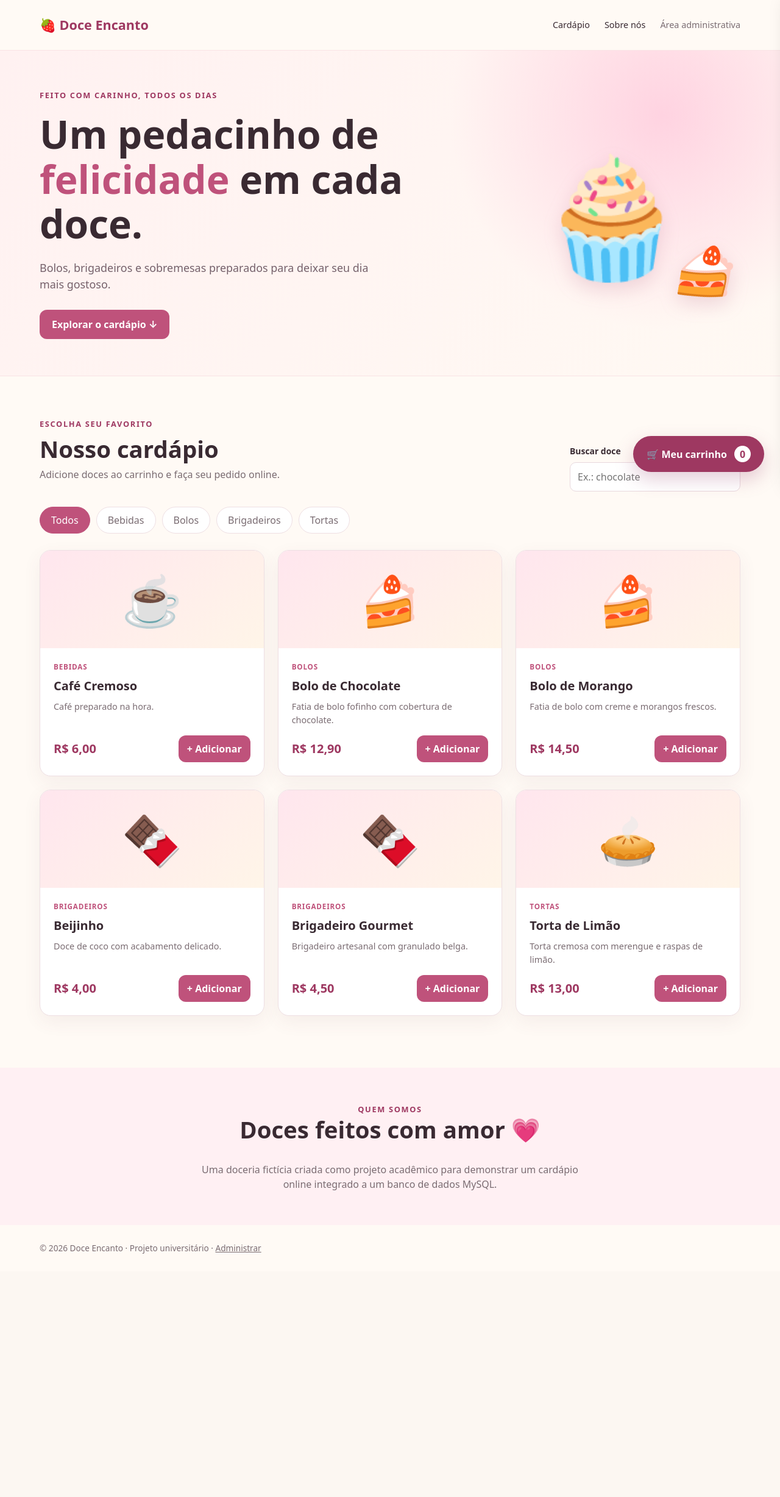
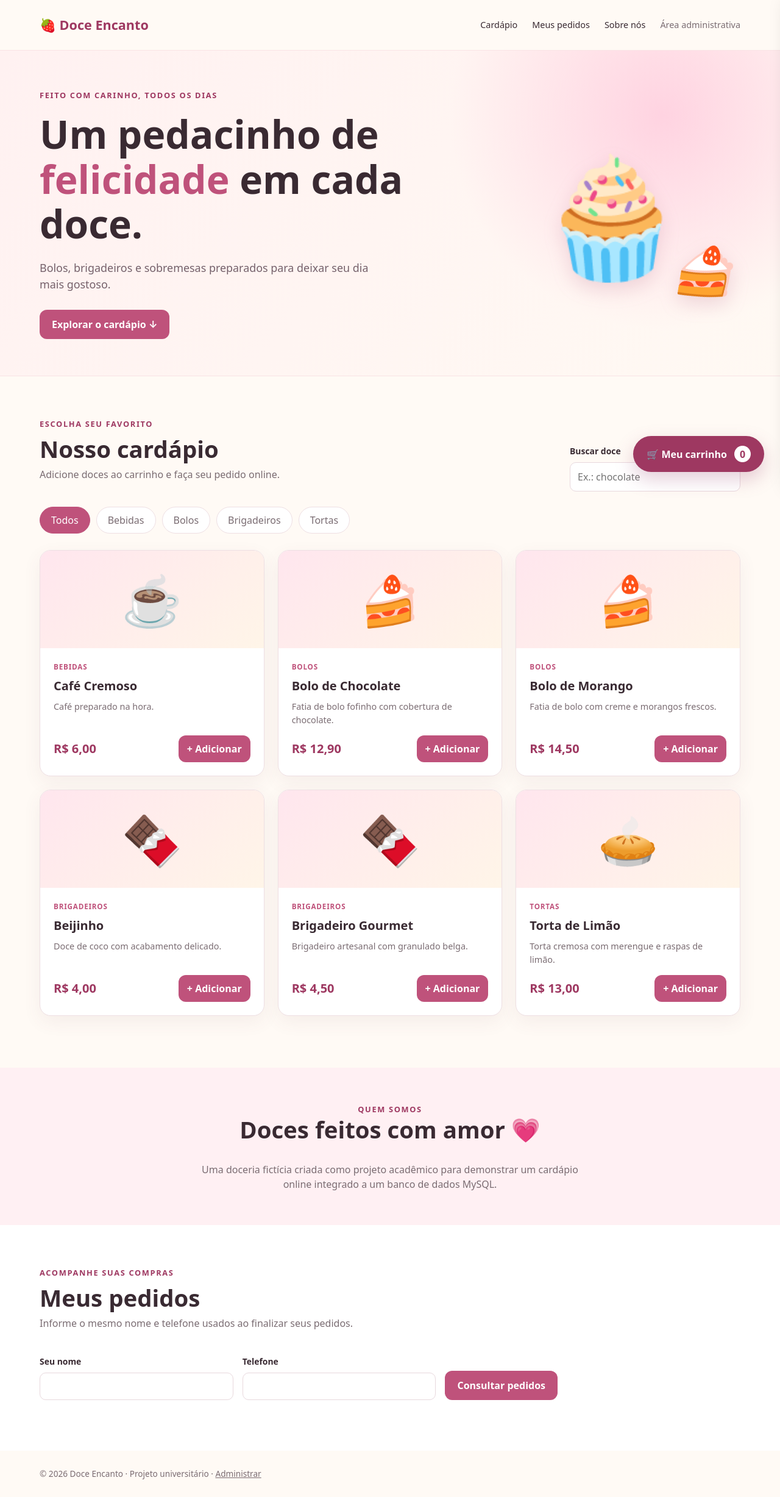
Before and after one commit to Gabriel-Esposito/Cardapio-online, a Flask app: page / in a window 1280 px wide. Shown: the whole page at 61% size. Before the commit the page ends 2056 px from the top, so only its background shows below. Run offline with Flask 3, Linux system fonts and the light colour scheme; data comes from the database, SQL or seed files in the repository; data that the repository does not hold is empty.

Commit message:
Visualização dos pedidos
Agora o cliente consegue visualizar o pedido utilizando seu nome e número de telefone registrado no pedido

```diff
--- a/app.py
+++ b/app.py
@@ -367,6 +367,42 @@ def fazer_pedido():
         db.close()
 
 
+@app.post('/api/meus-pedidos')
+def consultar_pedidos_cliente():
+    data = request.get_json(silent=True) or {}
+    if not isinstance(data, dict):
+        return json_error('Informe nome e telefone válidos.')
+    cliente = str(data.get('cliente', '')).strip()
+    telefone_informado = str(data.get('telefone', '')).strip()
+    telefone = re.sub(r'\D', '', telefone_informado)
+    if (not 2 <= len(cliente) <= 120
+            or not re.fullmatch(r'[+()\d\s-]{8,30}', telefone_informado)
+            or len(telefone) < 8):
+        return json_error('Informe nome e telefone válidos.')
+
+    db = connect()
+    try:
+        with db.cursor() as cursor:
+            cursor.execute('''SELECT id,telefone,observacao,total,status,forma_pagamento,
+                              DATE_FORMAT(criado_em, '%%d/%%m/%%Y %%H:%%i') AS criado_em
+                              FROM pedidos WHERE LOWER(cliente)=LOWER(%s) ORDER BY id DESC''',
+                           (cliente,))
+            orders = [order for order in cursor.fetchall()
+                      if re.sub(r'\D', '', order['telefone']) == telefone]
+            for order in orders:
+                order.pop('telefone')
+                order['total'] = float(order['total'])
+                cursor.execute('''SELECT nome_produto,quantidade,preco_unitario,subtotal
+                                  FROM itens_pedido WHERE pedido_id=%s ORDER BY id''', (order['id'],))
+                order['itens'] = cursor.fetchall()
+                for item in order['itens']:
+                    item['preco_unitario'] = float(item['preco_unitario'])
+                    item['subtotal'] = float(item['subtotal'])
+            return jsonify(orders)
+    finally:
+        db.close()
+
+
 @app.get('/api/pedidos')
 @admin_required
 def listar_pedidos():
--- a/static/css/melhorias.css
+++ b/static/css/melhorias.css
@@ -20,4 +20,10 @@
 .image-controls{position:absolute;bottom:8px;right:8px;display:flex;gap:5px}
 .image-controls button{border:0;border-radius:50%;width:32px;height:32px;background:#fff;color:var(--ink);font-size:1.3rem}
 .cart-bottom{overflow-y:auto;max-height:75vh}
+.customer-history{padding:65px 0;background:#fff}
+.history-form{display:grid;grid-template-columns:1fr 1fr auto;align-items:end;gap:15px;max-width:850px}
+.history-form label{margin:0}
+#historico-mensagem{margin:18px 0}
+.order-status{color:var(--pink-dark)}
 @media(max-width:800px){.admin-shell{grid-template-columns:1fr;gap:0}.admin-sidebar{position:static;margin-top:15px}.admin-sidebar nav{display:flex;overflow-x:auto}.admin-sidebar .tab{white-space:nowrap}.admin-main{padding-top:25px}}
+@media(max-width:650px){.history-form{grid-template-columns:1fr}.history-form .btn{width:100%}}
--- a/static/js/publico.js
+++ b/static/js/publico.js
@@ -91,6 +91,38 @@ $('form-pedido').addEventListener('submit',async(ev)=>{
   } catch(err) {$('mensagem-pedido').textContent=err.message;}
   finally {botao.disabled=carrinho.size===0;}
 });
+$('form-historico').addEventListener('submit',async(ev)=>{
+  ev.preventDefault();
+  const form=ev.currentTarget, botao=form.querySelector('button[type=submit]');
+  const lista=$('lista-meus-pedidos');
+  botao.disabled=true;
+  lista.replaceChildren();
+  $('historico-mensagem').textContent='Buscando seus pedidos...';
+  try {
+    const response=await fetch('/api/meus-pedidos',{method:'POST',headers:{'Content-Type':'application/json'},body:JSON.stringify({
+      cliente:$('historico-nome').value,telefone:$('historico-telefone').value})});
+    const pedidos=await response.json();
+    if(!response.ok)throw new Error(pedidos.erro||'Não foi possível consultar os pedidos.');
+    if(!pedidos.length) {
+      $('historico-mensagem').textContent='Nenhum pedido encontrado com esses dados.';
+      return;
+    }
+    $('historico-mensagem').textContent=`${pedidos.length} pedido(s) encontrado(s).`;
+    for(const pedido of pedidos) {
+      const card=elemento('article','order'), topo=elemento('div','order-top');
+      topo.append(elemento('strong','',`Pedido #${pedido.id} · ${pedido.criado_em}`),
+        elemento('strong','order-status',pedido.status));
+      card.append(topo);
+      const itens=elemento('ul');
+      for(const item of pedido.itens)
+        itens.append(elemento('li','',`${item.quantidade} × ${item.nome_produto} — ${dinheiro(item.subtotal)}`));
+      card.append(itens,elemento('p','muted',`Pagamento: ${pedido.forma_pagamento||'Não informado'} · Total: ${dinheiro(pedido.total)}`));
+      if(pedido.observacao)card.append(elemento('small','muted',`Observação: ${pedido.observacao}`));
+      lista.append(card);
+    }
+  } catch(err) {$('historico-mensagem').textContent=err.message;}
+  finally {botao.disabled=false;}
+});
 (async function iniciar(){
   try {
     const [a,b]=await Promise.all([fetch('/api/produtos'),fetch('/api/categorias')]);
--- a/templates/index.html
+++ b/templates/index.html
@@ -8,10 +8,11 @@
   <script src="/static/js/publico.js" defer></script>
 </head>
 <body>
-<header class="topbar wrap"><a class="logo" href="/">🍓 <span>Doce Encanto</span></a><nav><a href="#cardapio">Cardápio</a><a href="#sobre">Sobre nós</a><a class="admin-link" href="/login">Área administrativa</a></nav></header>
+<header class="topbar wrap"><a class="logo" href="/">🍓 <span>Doce Encanto</span></a><nav><a href="#cardapio">Cardápio</a><a href="#meus-pedidos">Meus pedidos</a><a href="#sobre">Sobre nós</a><a class="admin-link" href="/login">Área administrativa</a></nav></header>
 <section class="hero"><div class="wrap hero-inner"><div><span class="eyebrow">Feito com carinho, todos os dias</span><h1>Um pedacinho de <em>felicidade</em> em cada doce.</h1><p>Bolos, brigadeiros e sobremesas preparados para deixar seu dia mais gostoso.</p><a class="btn primary" href="#cardapio">Explorar o cardápio ↓</a></div><div class="hero-art" aria-hidden="true">🧁<span>🍰</span></div></div></section>
 <main class="wrap" id="cardapio"><div class="section-head"><div><span class="eyebrow">Escolha seu favorito</span><h2>Nosso cardápio</h2><p>Adicione doces ao carrinho e faça seu pedido online.</p></div><div class="search"><label for="busca">Buscar doce</label><input id="busca" placeholder="Ex.: chocolate" autocomplete="off"></div></div><div id="categorias" class="filters" aria-label="Filtrar categoria"></div><p id="mensagem-cardapio" class="muted" role="status"></p><div id="grade-produtos" class="products"></div></main>
 <section class="about" id="sobre"><div class="wrap"><span class="eyebrow">Quem somos</span><h2>Doces feitos com amor 💗</h2><p>Uma doceria fictícia criada como projeto acadêmico para demonstrar um cardápio online integrado a um banco de dados MySQL.</p></div></section>
+<section class="customer-history" id="meus-pedidos"><div class="wrap"><div class="section-head"><div><span class="eyebrow">Acompanhe suas compras</span><h2>Meus pedidos</h2><p>Informe o mesmo nome e telefone usados ao finalizar seus pedidos.</p></div></div><form id="form-historico" class="history-form"><label>Seu nome <input id="historico-nome" maxlength="120" minlength="2" required autocomplete="name"></label><label>Telefone <input id="historico-telefone" maxlength="30" minlength="8" required autocomplete="tel"></label><button class="btn primary" type="submit">Consultar pedidos</button></form><p id="historico-mensagem" class="muted" role="status" aria-live="polite"></p><div id="lista-meus-pedidos" class="orders"></div></div></section>
 <footer class="footer"><div class="wrap">© <span id="ano"></span> Doce Encanto · Projeto universitário · <a href="/login">Administrar</a></div></footer>
 <button id="botao-carrinho" class="cart-float" aria-controls="painel-carrinho" aria-expanded="false">🛒 Meu carrinho <span id="contador">0</span></button>
 <div id="overlay" class="overlay hidden"></div>
```
Also changed, not shown: tests/test_frontend.py (+11 -0 lines), tests/test_integration.py (+11 -0 lines), README.md.
